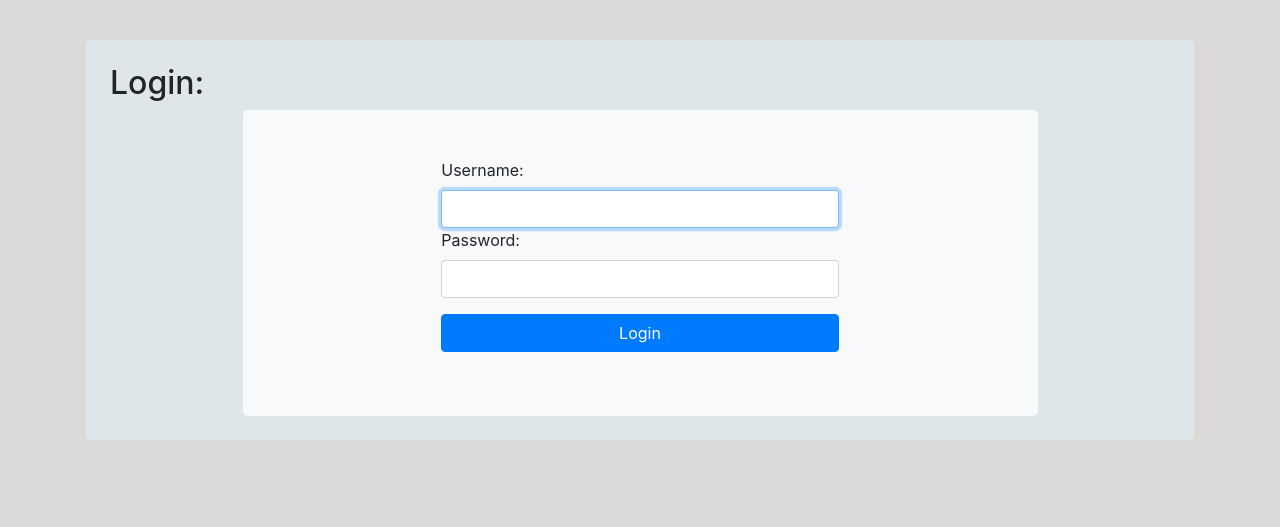
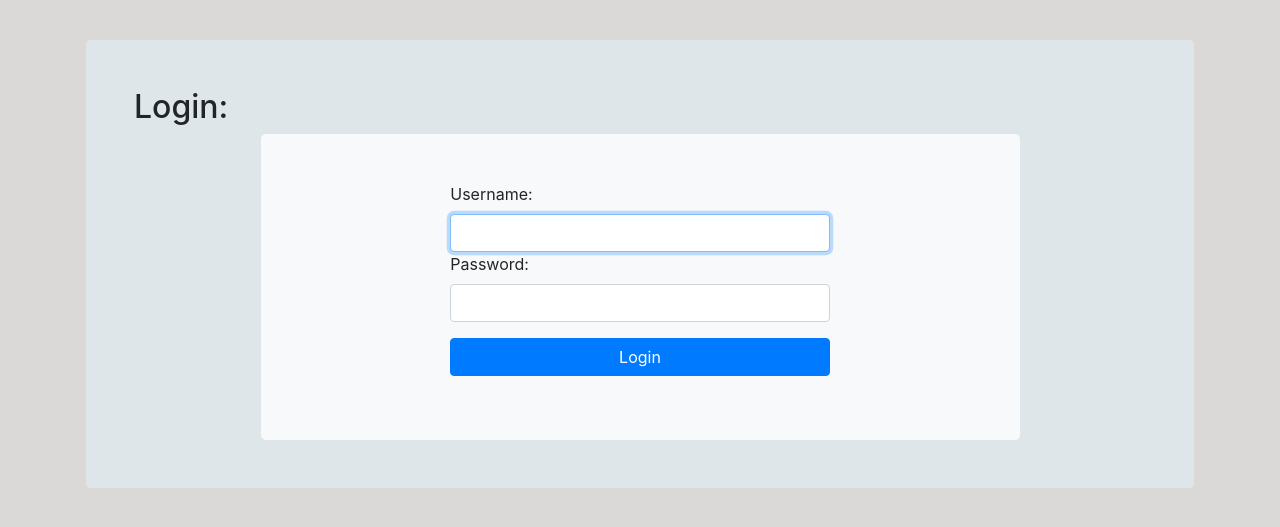
Before and after one commit to MohammedHieba/Social-Network, a Django app: page /login/ in a window 1280 px wide. Shown: the top 527 px of the page. Run offline with Django 3.2, Linux system fonts and the light colour scheme; some libraries are stand-ins or nearby versions.

Commit message:
Update login.html

```diff
--- a/templates/registration/login.html
+++ b/templates/registration/login.html
@@ -6,7 +6,7 @@ Login
 {% endblock %}
 
 {% block content %}
-<div class="container p-4 mt-4 bg-light custom-style rounded-lg">
+<div class="container p-5 mt-4 bg-light custom-style rounded-lg">
     <form action="{% url "login" %}" method="POST" class="m-auto">
         {% csrf_token %}
         <h2>Login:</h2>
```
